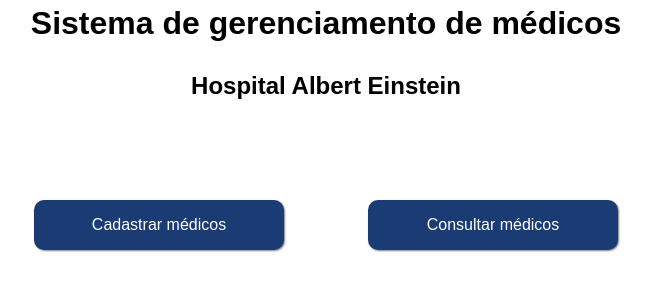
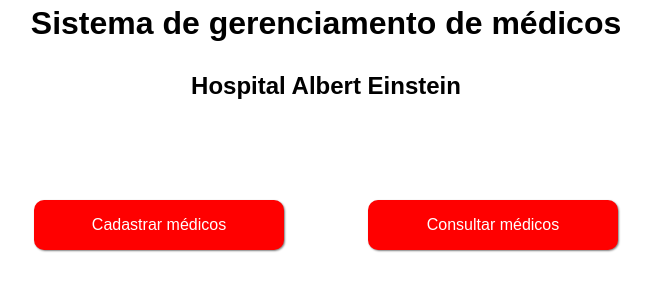
Before and after one commit to PatrickBarreto/crmMedicos, a PHP site: page / in a window 1280 px wide. Shown: the part 245-545 px from the top of the page, without its empty margins (314-965 px from the left). Run offline with PHP 8.4, Linux system fonts and the light colour scheme.

Commit message:
teste git

```diff
--- a/style/styleIndex.css
+++ b/style/styleIndex.css
@@ -33,7 +33,7 @@ header img{
 }
 
 button{
-    background-color: #1B3B74;
+    background-color: red;
     width: 250px;
     height: 50px;
     display: inline-block;
```
